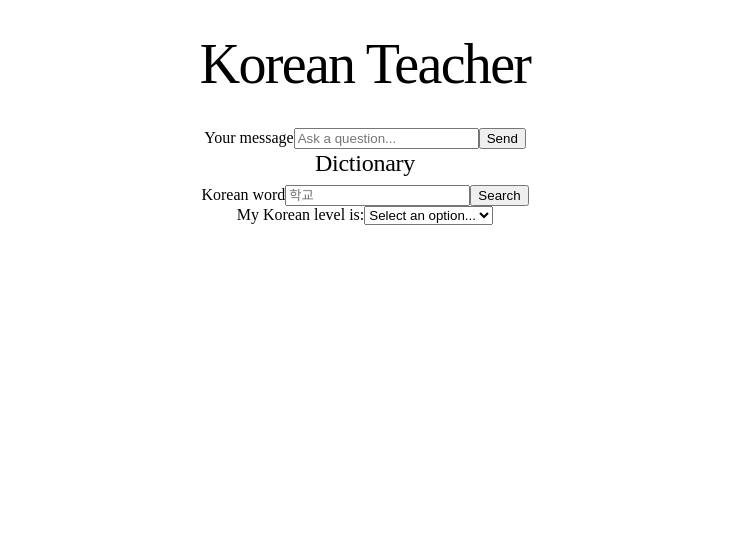
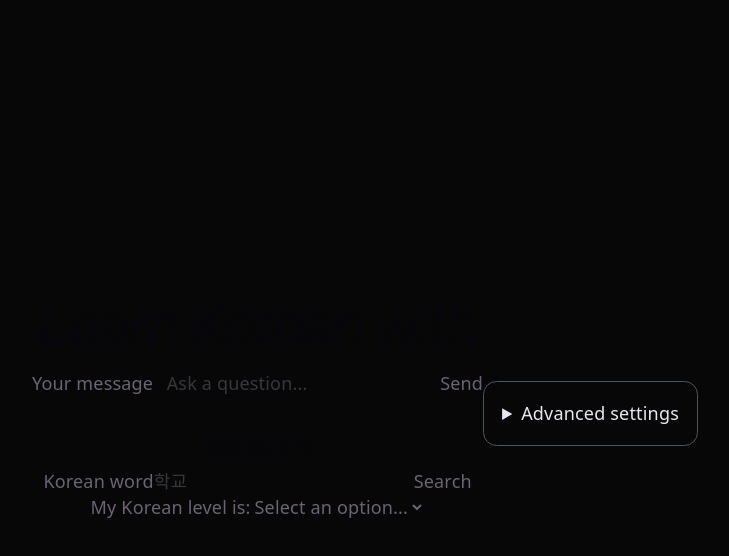
Before and after one commit to gisellerahimi-dotcom/KoreanTeacher, a React (Vite) app in the folder frontend/: page / in a window 1280 px wide. Shown: the top 556 px of the page, without its empty margins (275-1004 px from the left). Built offline with nearby package versions, Linux system fonts and the light colour scheme.

Commit message:
adding advanced settings

```diff
--- a/frontend/index.html
+++ b/frontend/index.html
@@ -1,6 +1,10 @@
 <!doctype html>
 <html lang="en">
   <head>
+
+    <link rel="preconnect" href="https://fonts.googleapis.com">
+<link rel="preconnect" href="https://fonts.gstatic.com" crossorigin>
+<link href="https://fonts.googleapis.com/css2?family=Libre+Franklin:ital,wght@1,300&display=swap" rel="stylesheet">
     <meta charset="UTF-8" />
     <link rel="icon" type="image/svg+xml" href="/favicon.svg" />
     <meta name="viewport" content="width=device-width, initial-scale=1.0" />
--- a/frontend/src/App.css
+++ b/frontend/src/App.css
@@ -182,3 +182,27 @@
     border-right-color: var(--border);
   }
 }
+.app-background {
+  min-height: 100vh;
+  background-color: #e0dfff;
+  display: flex;
+  align-items: center;
+  justify-content: center;
+  padding: 24px;
+}
+
+.app-card {
+  width: 100%;
+  max-width: 672px;
+  background-color: white;
+  border-radius: 24px;
+  padding: 32px;
+  box-shadow: 0 10px 25px rgb(0 0 0 / 0.1);
+}
+
+.korean-title {
+  font-family: "Libre Franklin", sans-serif;
+  font-optical-sizing: auto;
+  font-weight: 300;
+  font-style: italic;
+}
--- a/frontend/src/App.jsx
+++ b/frontend/src/App.jsx
@@ -16,6 +16,9 @@ function App() {
     const [entries, setEntries] = useState([])
     const [dictionaryStatus, setDictionaryStatus] = useState('')
     const [searching, setSearching] = useState(false)
+
+    const [level, setLevel] = useState('')
+    const [focus, setFocus] = useState('vo')
 
     async function searchDictionary(event) {
     event.preventDefault()
@@ -64,7 +67,7 @@ function App() {
                 headers: {
                     'Content-Type': 'application/json',
                 },
-                body: JSON.stringify({ message: text}),
+                body: JSON.stringify({ message: text, level:level, focus: focus,}),
             })
 
             if (!result.ok) {
@@ -82,10 +85,12 @@ function App() {
     }
 
     return (
-        <main>
-            <h1>Korean Teacher</h1>
+        <main className = "min-h-dvh bg-[#070707] flex items-center justify-center p-4 sm:p-8">
+            <div >
 
-            <form onSubmit = {handleSubmit}>
+            <h1 className = "korean-title">Learn Korean with</h1>
+
+            <form onSubmit = {handleSubmit} className = "flex flex-wrap items-center justify-center gap-3 mb-8">
                 <label htmlFor="message">Your message</label>
                 <input
                     id = "message"
@@ -145,6 +150,52 @@ function App() {
                     <option value="advanced">Advanced</option>
                     <option value="native">Native</option>
                 </select>
+                </div>
+                <details className="mt-6 rounded-xl border border-gray-600 p-4 text-left">
+  <summary className="cursor-pointer font-medium text-[#e8e6f0]">
+    Advanced settings
+  </summary>
+
+        <div className="mt-4 grid grid-cols-1 gap-4 sm:grid-cols-2">
+            <div>
+            <label htmlFor="level" className="mb-2 block">
+                My Korean level
+            </label>
+
+            <select
+                id="level"
+                value={level}
+                onChange={(event) => setLevel(event.target.value)}
+                className="w-full rounded-lg border border-gray-600 bg-[#222228] p-3 text-white"
+            >
+                <option value="" disabled>Select a level</option>
+                <option value="novice">Novice</option>
+                <option value="beginner">Beginner</option>
+                <option value="intermediate">Intermediate</option>
+                <option value="advanced">Advanced</option>
+                <option value="native">Native</option>
+            </select>
+            </div>
+
+            <div>
+            <label htmlFor="focus" className="mb-2 block">
+                I want to focus on
+            </label>
+
+            <select
+                id="focus"
+                value={focus}
+                onChange={(event) => setFocus(event.target.value)}
+                className="w-full rounded-lg border border-gray-600 bg-[#222228] p-3 text-white"
+            >
+                <option value="vocabulary">Vocabulary</option>
+                <option value="grammar">Grammar</option>
+                <option value="writing">Writing</option>
+                <option value="speaking">Speaking</option>
+            </select>
+            </div>
+        </div>
+        </details>
         </main>
     )
 
--- a/frontend/src/index.css
+++ b/frontend/src/index.css
@@ -1,4 +1,4 @@
-@import "tailwindcss"
+@import "tailwindcss";
 :root {
   --text: #6b6375;
   --text-h: #08060d;
@@ -56,11 +56,11 @@ body {
 }
 
 #root {
-  width: 1126px;
+  width: 100%;
   max-width: 100%;
   margin: 0 auto;
   text-align: center;
-  border-inline: 1px solid var(--border);
+  border-inline: none;
   min-height: 100svh;
   display: flex;
   flex-direction: column;
--- a/frontend/vite.config.js
+++ b/frontend/vite.config.js
@@ -1,6 +1,6 @@
 import react from '@vitejs/plugin-react'
 import { defineConfig } from 'vite'
-import tailwindcss from `@tailwindcss/vite`
+import tailwindcss from '@tailwindcss/vite'
 
 /*
 addingg the tailwind plugin while keeping flask proxy
```
Also changed, not shown: 1 other file (tests, documents, lock files or other folders).
